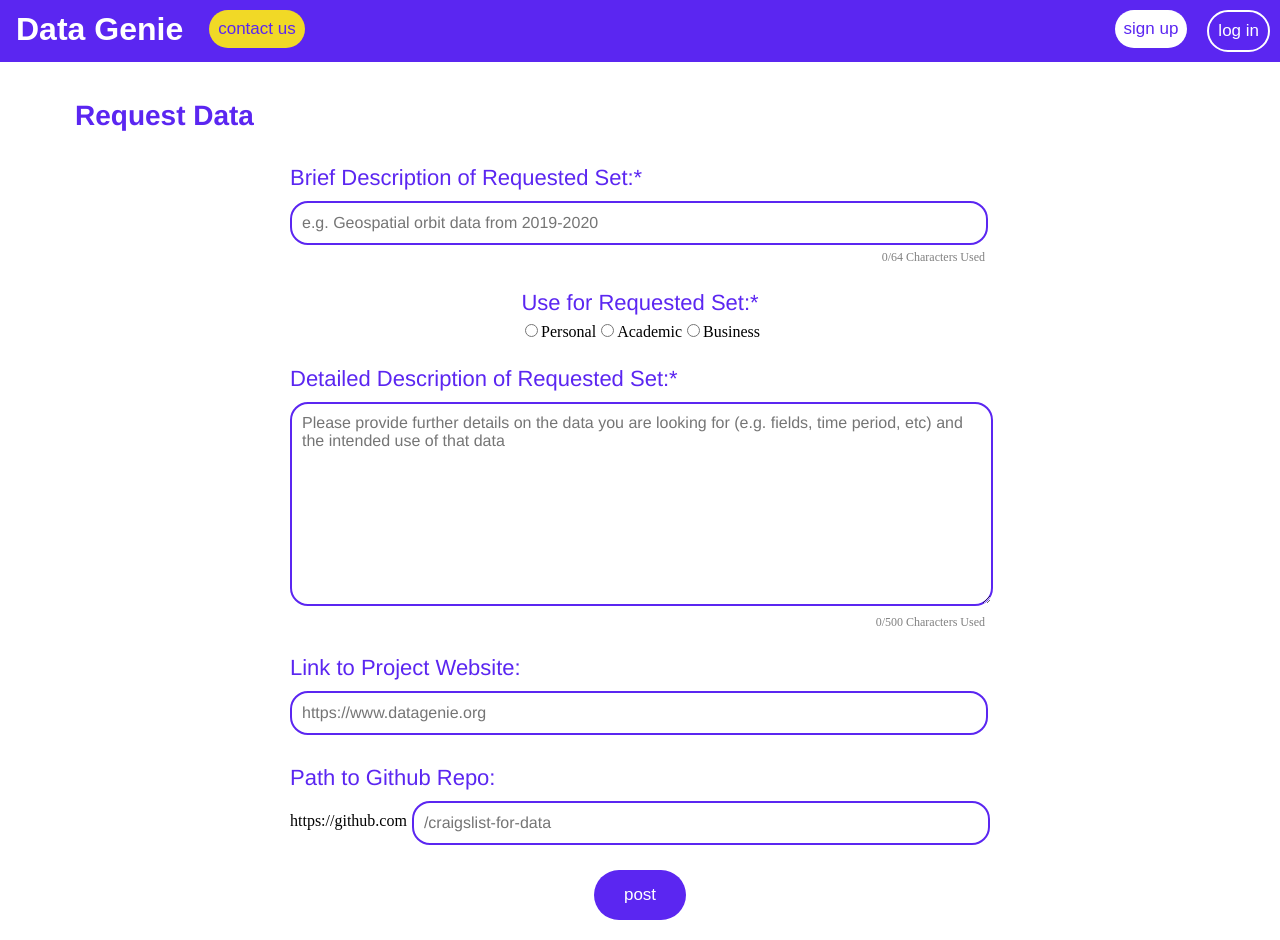
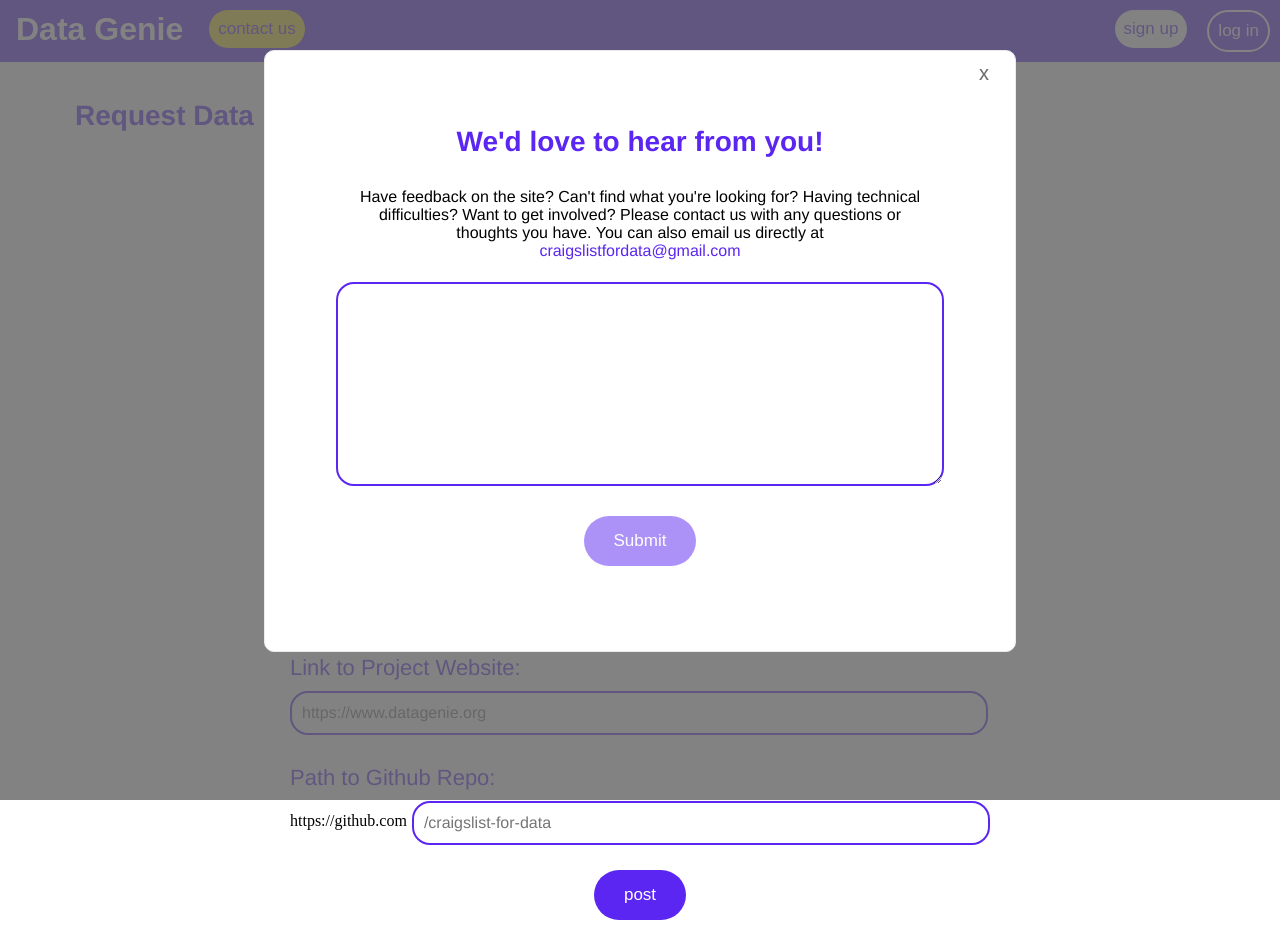
Before and after one commit to craigslist-for-data/Front-End, a Next.js app: page /request in a window 1280 px wide. Both pictures are taken after a click on the button "contact us". Built offline with nearby package versions, Linux system fonts and the light colour scheme.

Commit message:
added contact us modal

```diff
--- /dev/null
+++ b/components/modals.js
@@ -0,0 +1,123 @@
+import React, { useEffect, useState } from 'react'
+import Router from 'next/router'
+import globalStyles from '../styles/global.module.css'
+const { hostname } = require('../config')
+const axios = require('axios')
+
+export function ContactModal(showModal, setShowModal){
+  const displayModal = showModal ? {'display':'block'} : {'display':'none'}
+  const [text, setText] = useState('')
+  const [submitted, setSubmitted] = useState(false)
+  const [disabledSubmit, setDisabledSubmit] = useState(true)
+
+  function closeModal(){
+    try {
+      setText('')
+      setSubmitted(false)
+      setDisabledSubmit(true)
+      setShowModal(false)
+    } catch (error) {
+      console.error(error)
+    }
+  }
+
+  function updateText(text){
+    try {
+      setText(text)
+      console.log(text.length)
+      if (text.length>0){
+        setDisabledSubmit(false)
+      } else {
+        setDisabledSubmit(true)
+      }
+    } catch (error) {
+      console.error(error)
+    }
+
+  }
+
+  function submit(){
+    try {
+      console.log('Submit')
+      const url=`${hostname}/feedback`
+      const body={
+        message: text,
+      }
+      axios.post(url, body)
+        .then(res => {
+          setSubmitted(true)
+        })
+        .catch(err => {
+          console.error(err)
+        })
+    } catch (error) {
+      console.error(error)
+    }
+  }
+
+  return (
+    <div>
+      <div className={globalStyles.background} style={displayModal}></div>
+      <div className={globalStyles.modal} style={displayModal}>
+        <div className={globalStyles.modalContainer}>
+          <div className={globalStyles.exitButtonContainer}>
+              <button className={globalStyles.exitButton} onClick={function(){closeModal()}}>x</button>
+          </div>
+          {
+            submitted ?
+            <div style={{'display':'flex','flex-direction':'column'}}>
+              <div style={{'margin-top':'175px'}} className={globalStyles.ModalTextContentContainer}>
+                <div className={globalStyles.PostTitle}>Thank you for contacting us!</div>
+              </div>
+              <div className={globalStyles.ModalTextContentContainer}>
+                <div className={globalStyles.DescriptionText}>We will do our best to get back to you as quickly as possible.</div>
+              </div>
+              <div style={{'margin-top':'auto'}} className={globalStyles.ModalGeneralContentContainer}>
+                <button className={globalStyles.closeButton} onClick={function(){closeModal()}}>Close</button>
+              </div>
+            </div>
+            :
+            <div>
+              <div className={globalStyles.ModalTextContentContainer}>
+                <div className={globalStyles.PostTitle}>
+                  We'd love to hear from you!
+                </div>
+              </div>
+              <div className={globalStyles.ModalTextContentContainer}>
+                <div className={globalStyles.DescriptionText}>
+                  Have feedback on the site? Can't find what you're looking for? Having technical difficulties? Want to get involved?
+                  Please contact us with any questions or thoughts you have.
+                  You can also email us directly at <div style={{'color':'#5B26F1'}}>craigslistfordata@gmail.com</div>
+                </div>
+              </div>
+              <div className={globalStyles.ModalGeneralContentContainer}>
+                <textarea value={text} style={{width:'80%'}} className={globalStyles.LargeTextBox} onChange={(e) => updateText(e.target.value)}></textarea>
+              </div>
+              <div className={globalStyles.ModalGeneralContentContainer}>
+                <button className={globalStyles.button4} onClick={function(){submit()}} disabled={disabledSubmit}>Submit</button>
+              </div>
+            </div>
+          }
+        </div>
+      </div>
+    </div>
+  )
+}
+
+export function RegistraionModal(showModal, setShowModal){
+  const displayModal = showModal ? {'display':'block'} : {'display':'none'}
+
+  return (
+    <div>
+      <div className={globalStyles.background} style={displayModal}></div>
+      <div className={globalStyles.modal} style={displayModal}>
+        <div className={globalStyles.modalContainer}>
+          <div className={globalStyles.exitButtonContainer}>
+              <button className={globalStyles.exitButton} onClick={function(){setShowModal(false)}}>x</button>
+          </div>
+          <div>Sign up!</div>
+        </div>
+      </div>
+    </div>
+  )
+}
--- a/components/navbar.js
+++ b/components/navbar.js
@@ -1,6 +1,11 @@
 import React, { useState, useEffect } from 'react'
 import Router from 'next/Router'
+import {ContactModal, RegistraionModal} from './modals'
 import globalStyles from '../styles/global.module.css'
+
+export default function NavBar(){
+  const [showContactModal, setShowContactModal] = useState(false)
+  const [showRegistrationModal, setShowRegistrationModal] = useState(false)
 
   function home(){
     try {
@@ -12,19 +17,30 @@
 
   function register(){
     try {
-    Router.push("/registration")
+      setShowRegistrationModal(true)
     } catch (error) {
       console.error(error)
     }
   }
 
-export default function NavBar(){
+  function contact(){
+    try {
+      setShowContactModal(true)
+    } catch (error) {
+      console.error(error)
+    }
+  }
+
   return (
+    <div>
+      {ContactModal(showContactModal, setShowContactModal)}
+      {RegistraionModal(showRegistrationModal, setShowRegistrationModal)}
       <div className={globalStyles.navbar}>
         <a><button className={globalStyles.logoButton} onClick={function(){home()}}>Data Genie</button></a>
-      <a><button className={globalStyles.button3}>contact us</button></a>
-      <a style={{float:"right"}}><button className={globalStyles.button2}>log in</button></a>
+        <a><button onClick={function(){contact()}} className={globalStyles.button3}>contact us</button></a>
+        <a style={{float:"right"}}><button onClick={function(){register()}} className={globalStyles.button2}>log in</button></a>
         <a style={{float:"right"}}><button onClick={function(){register()}} className={globalStyles.button1}>sign up</button></a>
+      </div>
     </div>
   )
 }
--- a/pages/index.js
+++ b/pages/index.js
@@ -64,8 +64,10 @@
               {post.brief_description}
             </div>
 
-            <div className={globalStyles.PostDetailedDescription}>
-              {post.detailed_description}
+            <div className={globalStyles.PostDetailedDescriptionContainer}>
+              <div className={globalStyles.DescriptionText}>
+                {post.detailed_description}
+              </div>
             </div>
 
           </div>))}
--- a/styles/global.module.css
+++ b/styles/global.module.css
@@ -113,6 +113,11 @@
   cursor: pointer;
 }
 
+.button4:disabled {
+  opacity: 0.5;
+  cursor: auto;
+}
+
 .PageTitle{
   position: absolute;
   margin: auto;
@@ -159,18 +164,21 @@
   font-weight: bold;
 }
 
-.PostDetailedDescription{
-  position: relative;
-  margin-top: 15px;
+.DescriptionText{
   font-size: 16px;
   height: 74px;
-  overflow: hidden;
-  text-overflow: ellipsis;
   font-family: "helvetica";
   color: #000000;
 }
 
-.PostDetailedDescription::after {
+.PostDetailedDescriptionContainer{
+  position: relative;
+  margin-top: 15px;
+  overflow: hidden;
+  text-overflow: ellipsis;
+}
+
+.PostDetailedDescriptionContainer::after {
   content: "";
   text-align: right;
   position: absolute;
@@ -381,3 +389,88 @@
   justify-content: center;
   align-items: center;
 }
+
+.background {
+  position: fixed;
+  top: 0px;
+  left: 0px;
+  width: 100%;
+  height: 100%;
+  background: #636363;
+  z-index: 3;
+  opacity: 80%;
+  overflow: hidden;
+  overflow-y: hidden;
+  overflow-x: hidden;
+}
+
+.modal {
+  width: 750px;
+  height: 600px;
+  position: fixed;
+  margin-top: 25px;
+  left: 50%;
+  transform: translate(-50%, 0);
+  background: white;
+  opacity: 100%;
+  border: 1px solid #eaeaea;
+  border-radius: 10px;
+  z-index: 4;
+  overflow: scroll;
+}
+
+.modalContainer {
+  margin: 10px 10px;
+  display: flex;
+  flex-direction: column;
+  height: 95%;
+}
+
+.exitButton {
+  margin-right: 10px;
+  font-size: 20px;
+  color: #696969;
+  float: right;
+  background-color: inherit;
+  border: none;
+}
+
+.exitButton:hover {
+  cursor: pointer;
+}
+
+.exitButtonContainer {
+  width: 100%;
+  overflow: hidden;
+  margin-bottom: 10px;
+}
+
+.ModalTextContentContainer{
+  padding: 10px;
+  margin-top: 10px;
+  padding-left: 75px;
+  padding-right: 75px;
+  display: flex;
+  align-items: center;
+  justify-content: center;
+  text-align: center;
+}
+
+.ModalGeneralContentContainer{
+  display: flex;
+  justify-content: center;
+  margin-bottom: 25px;
+  position:relative;
+}
+
+.closeButton{
+  display: block;
+  background-color: white;
+  color: #0070f3;
+  border: none;
+  font-size: 16px;
+}
+
+.closeButton:hover{
+  cursor: pointer;
+}
```
Also changed, not shown: pages/request.js (+2 -3 lines). Lines whose indentation alone changed are shown as unchanged.
